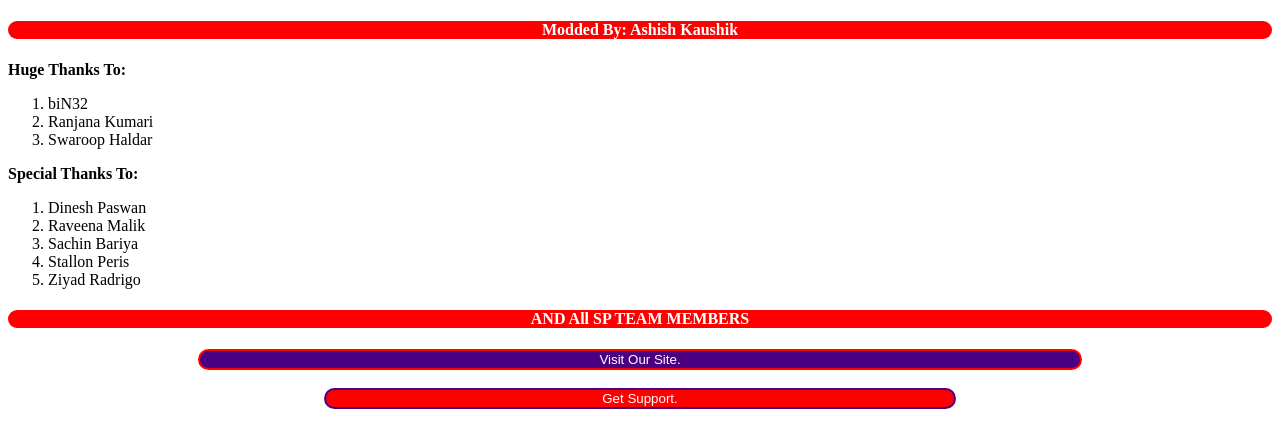
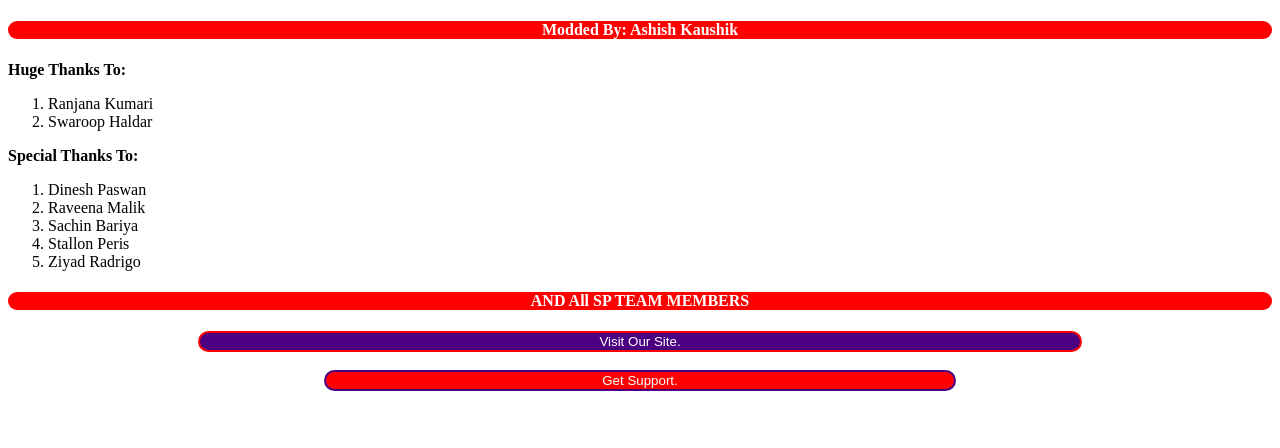
Before and after one commit to 2020sp/Auto_TTS, a plain HTML site: page index.html in a window 1280 px wide. Drawn offline with Linux system fonts and the light colour scheme.

Commit message:
Update index.html

```diff
--- a/index.html
+++ b/index.html
@@ -47,7 +47,6 @@ width: 70%;
 <h4>Modded By: Ashish Kaushik</h4>
 <b>Huge Thanks To:</b>
 <ol>
-<li>biN32</li>
 <li>Ranjana Kumari</li>
 <li>Swaroop Haldar</li>
 </ol>
```
